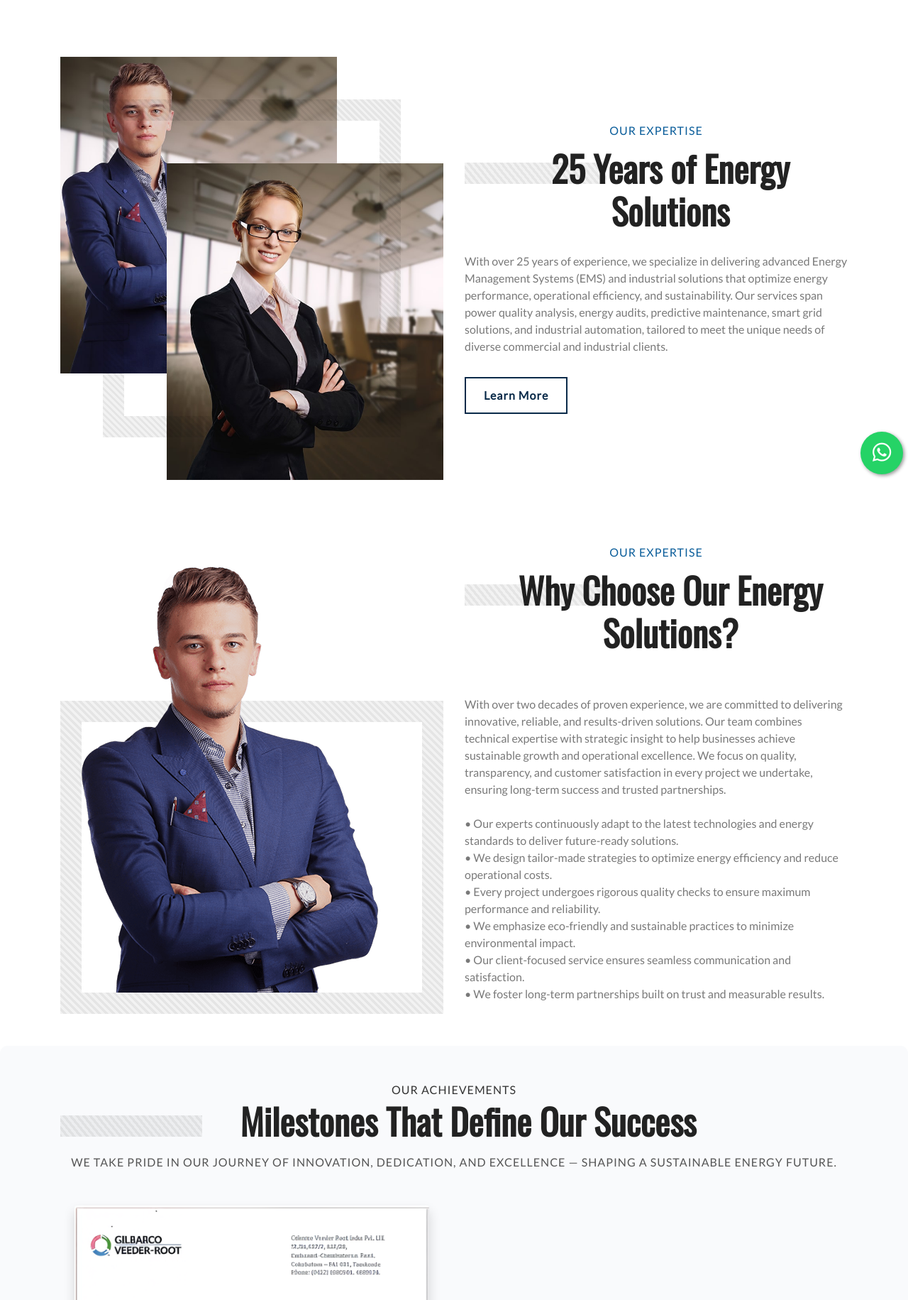
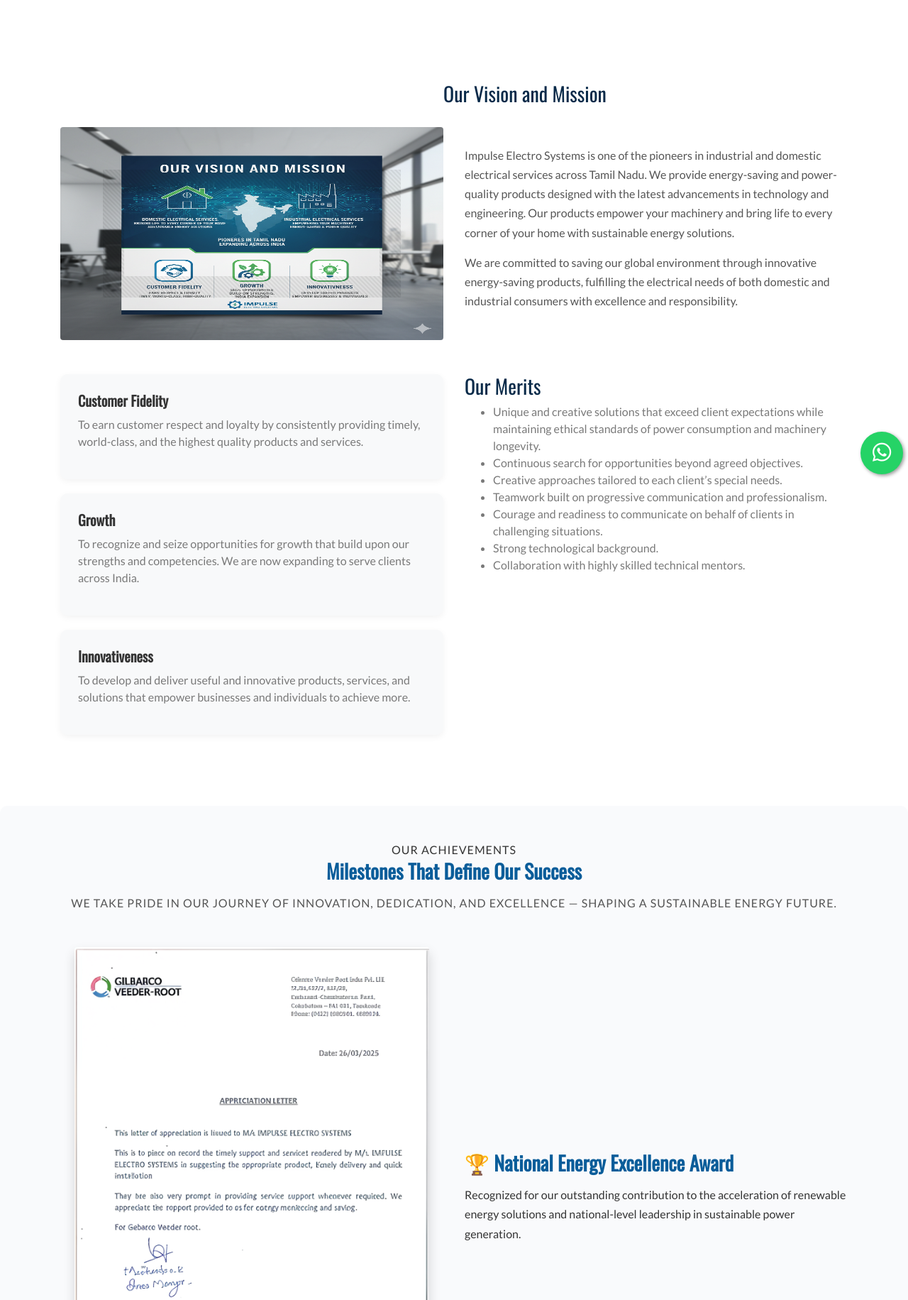
Before and after one commit to Kamalesh0145/optimusenergy, a PHP site: page /about.php in a window 1280 px wide; the page is wider, and only the part inside the window is pictured. Shown: the part 125-1956 px from the top of that part at 71% size. Run offline with PHP 8.4, Linux system fonts and the light colour scheme; some libraries are stand-ins or nearby versions.

Commit message:
Update the ui changes the About tab ui

```diff
--- a/about.php
+++ b/about.php
@@ -1,100 +1,92 @@
 <?php include 'includes/header.php'; ?>
 
 <!-- About Start -->
-<div class="about mt-125">
+<section class="about mt-125">
   <div class="container">
+    <div class="section-header text-center">
+
+<h3 class="vision-heading">Our Vision and Mission</h3>
+
+    </div>
+
     <div class="row align-items-center">
       <div class="col-md-6">
         <div class="about-img">
-                    <div class="about-img-1">
-                        <img src="img/about-2.jpg" alt="Image">
+<img src="img/Vision_mision.png"
+     alt="About Vision"
+     class="img-fluid rounded shadow-sm"
+     style="width: 550px; height: 300px;">
         </div>
-                    <div class="about-img-2">
-                        <img src="img/about-1.jpg" alt="Image">
+      </div>
+
+      <div class="col-md-6">
+        <div class="about-text">
+          <p>
+            Impulse Electro Systems is one of the pioneers in industrial and domestic electrical services across Tamil Nadu.
+            We provide energy-saving and power-quality products designed with the latest advancements in technology and engineering.
+            Our products empower your machinery and bring life to every corner of your home with sustainable energy solutions.
+          </p>
+          <p>
+            We are committed to saving our global environment through innovative energy-saving products, fulfilling the electrical
+            needs of both domestic and industrial consumers with excellence and responsibility.
+          </p>
         </div>
       </div>
     </div>
+
+    <div class="row mt-5">
       <div class="col-md-6">
-                <div class="section-header">
-                    <p>Our Expertise</p>
-                    <h2>25 Years of Energy Solutions</h2>
+        <div class="about-card">
+          <h3>Customer Fidelity</h3>
+          <p>
+            To earn customer respect and loyalty by consistently providing timely, world-class,
+            and the highest quality products and services.
+          </p>
+        </div>
 
+        <div class="about-card">
+          <h3>Growth</h3>
+          <p>
+            To recognize and seize opportunities for growth that build upon our strengths and competencies.
+            We are now expanding to serve clients across India.
+          </p>
         </div>
-                <div class="about-text">
+
+        <div class="about-card">
+          <h3>Innovativeness</h3>
           <p>
-                        With over 25 years of experience, we specialize in delivering advanced Energy Management Systems (EMS) and industrial solutions that optimize energy performance, operational efficiency, and sustainability. Our services span power quality analysis, energy audits, predictive maintenance, smart grid solutions, and industrial automation, tailored to meet the unique needs of diverse commercial and industrial clients.
+            To develop and deliver useful and innovative products, services, and solutions that empower
+            businesses and individuals to achieve more.
           </p>
-
-                    <!-- Hidden paragraph -->
-                    <p id="moreText" style="display: none;">
-                        Leveraging real-time data, IoT integration, and intelligent analytics, our team provides end-to-end solutions from system design and implementation to monitoring and continuous optimization. We help businesses reduce energy costs, minimize downtime, enhance equipment life, and achieve regulatory compliance. Over the years, we have empowered organizations to transform their energy infrastructure, adopt renewable solutions, and move towards a greener, more sustainable future.
-                    </p>
-
-                    <a class="btn" href="javascript:void(0);" id="learnMoreBtn" onclick="toggleText()">Learn More</a>
         </div>
       </div>
 
-            <script>
-                function toggleText() {
-                    const moreText = document.getElementById("moreText");
-                    const btn = document.getElementById("learnMoreBtn");
-
-                    if (moreText.style.display === "none") {
-                        moreText.style.display = "block"; // Show the paragraph
-                        btn.textContent = "Read Less"; // Change button text
-                    } else {
-                        moreText.style.display = "none"; // Hide the paragraph
-                        btn.textContent = "Learn More"; // Change back
-                    }
-                }
-            </script>
-
+      <div class="col-md-6">
+        <!-- <div class="about-card"> -->
+          <h3>Our Merits</h3>
+          <ul>
+            <li>Unique and creative solutions that exceed client expectations while maintaining ethical standards of power consumption and machinery longevity.</li>
+            <li>Continuous search for opportunities beyond agreed objectives.</li>
+            <li>Creative approaches tailored to each client’s special needs.</li>
+            <li>Teamwork built on progressive communication and professionalism.</li>
+            <li>Courage and readiness to communicate on behalf of clients in challenging situations.</li>
+            <li>Strong technological background.</li>
+            <li>Collaboration with highly skilled technical mentors.</li>
+          </ul>
+        <!-- </div> -->
       </div>
     </div>
   </div>
+</section>
 <!-- About End -->
 
-
-<!-- Feature Start -->
-<div class="feature">
-    <div class="container">
-        <div class="row align-items-end">
-            <div class="col-md-6">
-                <div class="feature-img">
-                    <img src="img/business-man.png" alt="Image">
-                </div>
-            </div>
-            <div class="col-md-6">
-                   <div class="section-header">
-                    <p>Our Expertise</p>
-                    <h2>Why Choose Our Energy Solutions?</h2>
-
-                </div>
-                <p>
-                    With over two decades of proven experience, we are committed to delivering innovative, reliable, and results-driven solutions.
-                    Our team combines technical expertise with strategic insight to help businesses achieve sustainable growth and operational excellence.
-                    We focus on quality, transparency, and customer satisfaction in every project we undertake, ensuring long-term success and trusted partnerships.
-                    <br><br>
-                    • Our experts continuously adapt to the latest technologies and energy standards to deliver future-ready solutions. <br>
-                    • We design tailor-made strategies to optimize energy efficiency and reduce operational costs. <br>
-                    • Every project undergoes rigorous quality checks to ensure maximum performance and reliability. <br>
-                    • We emphasize eco-friendly and sustainable practices to minimize environmental impact. <br>
-                    • Our client-focused service ensures seamless communication and satisfaction. <br>
-                    • We foster long-term partnerships built on trust and measurable results. <br>
-                </p>
-
-
-            </div>
-        </div>
-    </div>
-</div>
 
 <!-- Achievement Start -->
 <section class="achievement-section py-5">
   <div class="container">
     <div class="section-header text-center mb-5">
       <p>Our Achievements</p>
-      <h2>Milestones That Define Our Success</h2>
+      <h3>Milestones That Define Our Success</h3>
       <p>
         We take pride in our journey of innovation, dedication, and excellence —
         shaping a sustainable energy future.
--- a/css/style.css
+++ b/css/style.css
@@ -1954,10 +1954,11 @@ a:focus {
 .logo-slide img {
   max-width: 150px;
   max-height: 80px;
-  filter: grayscale(100%);
+  filter: none;
+  opacity: 1;
   transition: all 0.3s ease;
-  opacity: 0.8;
-}
+}
+
 
 .logo-slide img:hover {
   filter: grayscale(0%);
@@ -1990,7 +1991,7 @@ a:focus {
 
 /* Logo completed */
 
-/* ==== Achievement Section ==== */
+/* ==== Achievement Start ==== */
 .achievement-section {
   background: #f9fafc;
   padding: 80px 0;
@@ -2061,7 +2062,130 @@ a:focus {
     text-align: center;
   }
 }
-
+/* Achivement completed  */
+
+.about {
+  padding: 80px 0;
+}
+
+.about .section-header h2 {
+  font-size: 32px;
+  font-weight: 700;
+  margin-bottom: 15px;
+}
+
+.about .section-header p {
+  color: #007bff;
+  font-weight: 600;
+  text-transform: uppercase;
+}
+
+.about-img img {
+  border-radius: 15px;
+  transition: transform 0.4s ease;
+}
+
+.about-img img:hover {
+  transform: scale(1.03);
+}
+
+.about-text p {
+  color: #555;
+  line-height: 1.7;
+  margin-bottom: 15px;
+}
+
+.about-card {
+  background: #f8f9fa;
+  padding: 25px;
+  border-radius: 10px;
+  box-shadow: 0 3px 10px rgba(0, 0, 0, 0.05);
+  margin-bottom: 20px;
+  transition: all 0.3s ease;
+}
+
+.about-card:hover {
+  background: #ffffff;
+  transform: translateY(-3px);
+  box-shadow: 0 6px 15px rgba(0, 0, 0, 0.1);
+}
+
+.about-card h3 {
+  color: #333;
+  font-size: 20px;
+  font-weight: 700;
+  margin-bottom: 10px;
+}
+
+.about-card ul {
+  padding-left: 20px;
+  color: #555;
+  line-height: 1.6;
+}
+
+.about-card ul li {
+  margin-bottom: 8px;
+  position: relative;
+}
+
+.about-card ul li::before {
+  content: "•";
+  color: #007bff;
+  font-weight: bold;
+  position: absolute;
+  left: -15px;
+}
+.vision-heading {
+  text-align: center;
+  margin-right: -200px; /
+}
+/* Service Sidebar Start */
+.sidebar {
+  max-height: 80vh;
+  overflow-y: auto;
+  position: sticky;
+  top: 20px;
+}
+
+.sidebar::-webkit-scrollbar {
+  width: 6px;
+}
+.sidebar::-webkit-scrollbar-thumb {
+  background-color: #ccc;
+  border-radius: 3px;
+}
+.sidebar::-webkit-scrollbar-thumb:hover {
+  background-color: #999;
+}
+/* SIDEBAR COMPLETED  */
+
+/* Footer Address Alingment Star */
+.footer-contact {
+  line-height: 1.7;
+  color: #fff;
+}
+.footer-contact i {
+
+  width: 22px;
+}
+.address-block,
+.email-block {
+  display: flex;
+  align-items: flex-start;
+}
+
+.address-block i,
+.email-block i {
+  margin-right: 8px;
+  margin-top: 3px;
+}
+
+.address-block span,
+.email-block span {
+  display: inline-block;
+  text-align: left;
+}
+/* Footer Address Alignment Completed */
 @media (max-width: 992px) {
     .sidebar {
         padding-left: 0;
--- a/includes/footer.php
+++ b/includes/footer.php
@@ -5,25 +5,41 @@
                     <div class="col-lg-7">
                         <div class="row">
                             <div class="col-md-6">
-                                <div class="footer-contact">
-                                    <h2>Our Head Office</h2>
-                                    <p><i class="fa fa-map-marker-alt"></i>12/94.Sathiyamoorthy Nagar<br>
-                                        Thomas Cross Road<br>
-                                        Opp.Central Warehouse<br>
-                                        Ellis Nagar<br>
-                                        Maduari-625016</p>
-                                    <p><i class="fa fa-phone-alt"></i>+91 99943 44816</p>
-                                    <p><i class="fa fa-envelope"></i> admin@optimusenergy.in
-                                        technical@optimusenergy.in</p>
-                                    <div class="footer-social">
+                           <div class="footer-contact">
+  <h2>Our Head Office</h2>
+
+  <p class="address-block">
+    <i class="fa fa-map-marker-alt"></i>
+    <span>
+      12/94. Sathiyamoorthy Nagar<br>
+      Thomas Cross Road<br>
+      Opp. Central Warehouse<br>
+      Ellis Nagar<br>
+      Madurai - 625016
+    </span>
+  </p>
+
+  <p>
+    <i class="fa fa-phone-alt"></i> +91 99943 44816
+  </p>
+
+  <p class="email-block">
+    <i class="fa fa-envelope"></i>
+    <span>
+      admin@optimusenergy.in<br>
+      technical@optimusenergy.in
+    </span>
+  </p>
+</div>
+
+                            </div>
+                              <!-- <div class="footer-social">
                                         <a href=""><i class="fab fa-twitter"></i></a>
                                         <a href=""><i class="fab fa-facebook-f"></i></a>
                                         <a href=""><i class="fab fa-youtube"></i></a>
                                         <a href=""><i class="fab fa-instagram"></i></a>
                                         <a href=""><i class="fab fa-linkedin-in"></i></a>
-                                    </div>
-                                </div>
-                            </div>
+                                    </div> -->
                             <div class="col-md-6">
                                 <div class="footer-link">
                                     <h2>Quick Links</h2>
```
Also changed, not shown: img/Vision_mision.png (added). Lines whose indentation alone changed are shown as unchanged.
